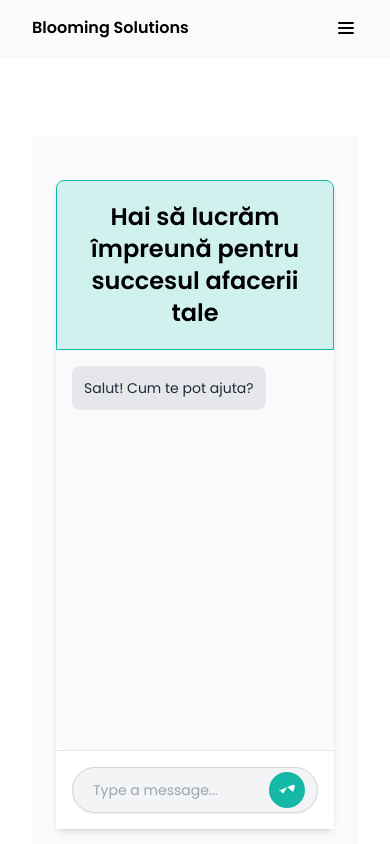
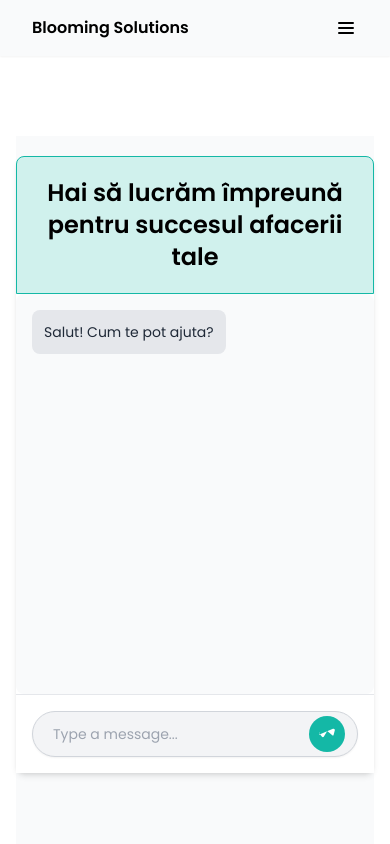
Before and after one commit to antonio-grosu/soft-comanda-site, a Next.js app: page /contact in a window 390 px wide. Shown: the top 844 px of the page. Built offline with nearby package versions, Linux system fonts and the light colour scheme.

Commit message:
clearing up some of the phone space

```diff
--- a/app/components/Chat.js
+++ b/app/components/Chat.js
@@ -78,7 +78,7 @@ export default function Chat() {
     };
 
     return (
-        <div className="flex flex-col items-center gap-4 mt-10 p-6 bg-gray-50 min-h-screen w-full">
+        <div className="flex flex-col items-center gap-4 mt-10 lg:p-6 bg-gray-50 min-h-screen w-full">
             <div className="flex flex-col w-full md:w-2/3 lg:w-1/2 h-full bg-white shadow-md rounded-lg mt-5">
                 {/* Header */}
                 <div className="p-5 bg-teal-500/20 text-black text-center rounded-t-lg border border-teal-500">
--- a/app/contact/page.js
+++ b/app/contact/page.js
@@ -3,7 +3,7 @@ import Chat from '../components/Chat';
 
 export default function ContactPage() {
     return (
-        <div className="py-24 md:py-0 bg-white px-8 md:px-32 2xl:px-64">
+        <div className="py-24 md:py-0 bg-white px-4 md:px-8 md:px-32 2xl:px-64">
             <Chat />
         </div>
     );
```
